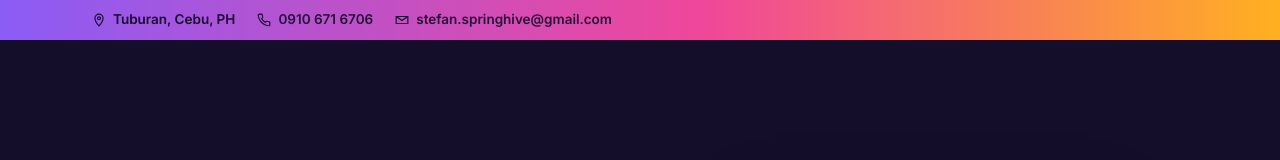
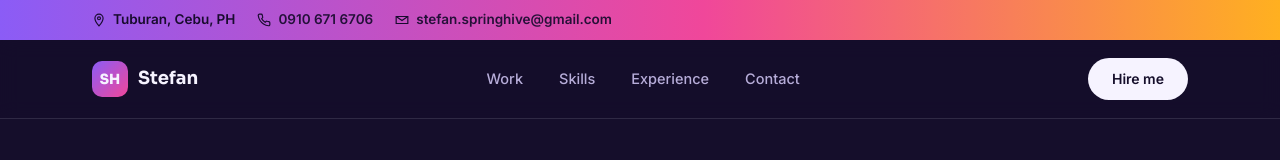
Before and after one commit to stefanspringhive/stefan, a plain HTML site: page index.html in a window 1280 px wide. Shown: the top 160 px of the page. Drawn offline with Linux system fonts and the light colour scheme.

Commit message:
Update index.html

```diff
--- a/index.html
+++ b/index.html
@@ -31,6 +31,53 @@
   a{color:inherit;text-decoration:none;}
   .wrap{max-width:1160px;margin:0 auto;padding:0 32px;}
 
+  /* ===== Nav ===== */
+  nav{
+    background:rgba(21,14,43,0.85);
+    backdrop-filter:blur(10px);
+    border-bottom:1px solid var(--line);
+  }
+  nav .wrap{
+    display:grid;
+    grid-template-columns:auto 1fr auto;
+    align-items:center;
+    gap:24px;
+    padding:18px 32px;
+  }
+  .logo{display:flex;align-items:center;gap:10px;font-family:'Sora',sans-serif;font-weight:700;font-size:18px;}
+  .logo-mark{
+    width:36px;height:36px;border-radius:10px;
+    background:linear-gradient(135deg,var(--violet),var(--magenta));
+    display:flex;align-items:center;justify-content:center;
+    font-size:14px;font-weight:800;color:var(--hi);
+  }
+  .nav-links{display:flex;align-items:center;justify-content:center;gap:4px;font-size:14.5px;font-weight:500;color:var(--mid);}
+  .nav-links a{
+    padding:9px 16px;
+    border-radius:999px;
+    transition:background .25s ease, color .25s ease;
+  }
+  .nav-links a:hover{
+    color:var(--hi);
+    background:linear-gradient(100deg,rgba(139,92,246,0.22),rgba(240,71,154,0.22));
+  }
+  .nav-cta{
+    background:var(--hi);
+    color:var(--void);
+    padding:10px 24px;
+    border-radius:999px;
+    font-size:14px;
+    font-weight:600;
+    display:inline-block;
+    transition:background .25s ease, box-shadow .25s ease, transform .2s ease;
+  }
+  .nav-cta:hover{
+    background:var(--cyan);
+    box-shadow:0 10px 24px -10px rgba(45,212,224,0.55);
+    transform:translateY(-1px);
+  }
+  .nav-toggle{display:none;background:none;border:none;color:var(--hi);font-size:26px;cursor:pointer;}
+
   /* ===== Contact strip ===== */
   .contact-strip{
     background:linear-gradient(90deg,var(--violet),var(--magenta) 55%,var(--amber));
@@ -52,8 +99,8 @@
 
   /* ===== Hero ===== */
   .hero{
-    padding:90px 0 110px;
-    min-height:calc(100vh - 40px);
+    padding:80px 0 100px;
+    min-height:calc(100vh - 112px);
     display:flex;
     align-items:center;
   }
@@ -183,6 +230,9 @@
   @media(max-width:920px){
     .hero .wrap{grid-template-columns:1fr;}
     .stage-wrap{order:-1;height:340px;}
+    .nav-links{display:none;}
+    .nav-cta{display:none;}
+    .nav-toggle{display:block;}
   }
   @media(max-width:560px){
     .wrap{padding:0 20px;}
@@ -213,6 +263,21 @@
       </div>
     </div>
   </div>
+
+  <!-- Nav -->
+  <nav>
+    <div class="wrap">
+      <div class="logo"><span class="logo-mark">SH</span>Stefan</div>
+      <div class="nav-links">
+        <a href="#work">Work</a>
+        <a href="#skills">Skills</a>
+        <a href="#about">Experience</a>
+        <a href="#contact">Contact</a>
+      </div>
+      <a href="#contact" class="nav-cta">Hire me</a>
+      <button class="nav-toggle" aria-label="Open menu">☰</button>
+    </div>
+  </nav>
 
   <!-- Hero -->
   <header class="hero">
```
